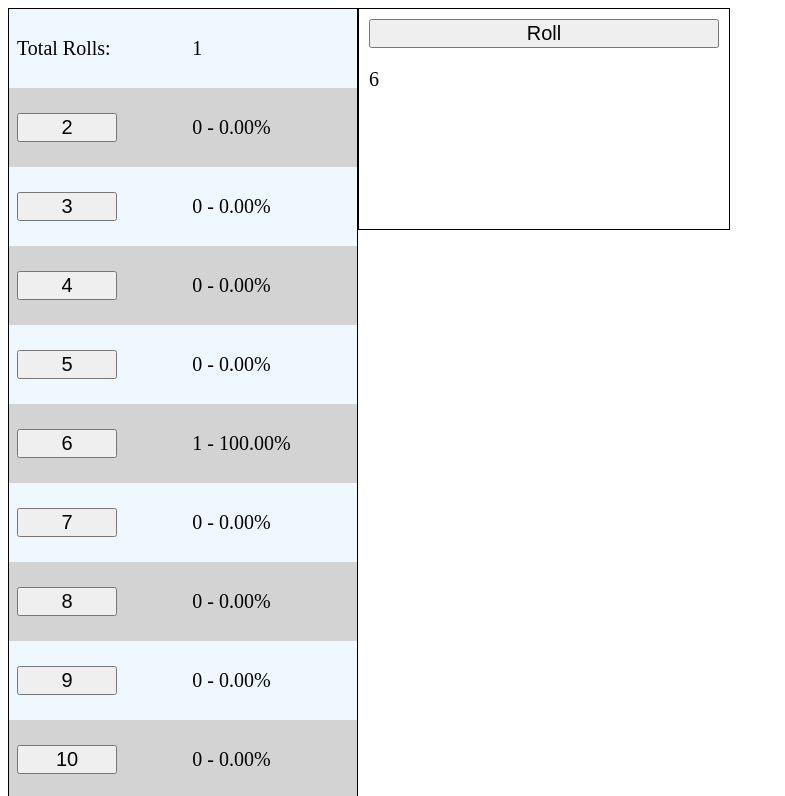
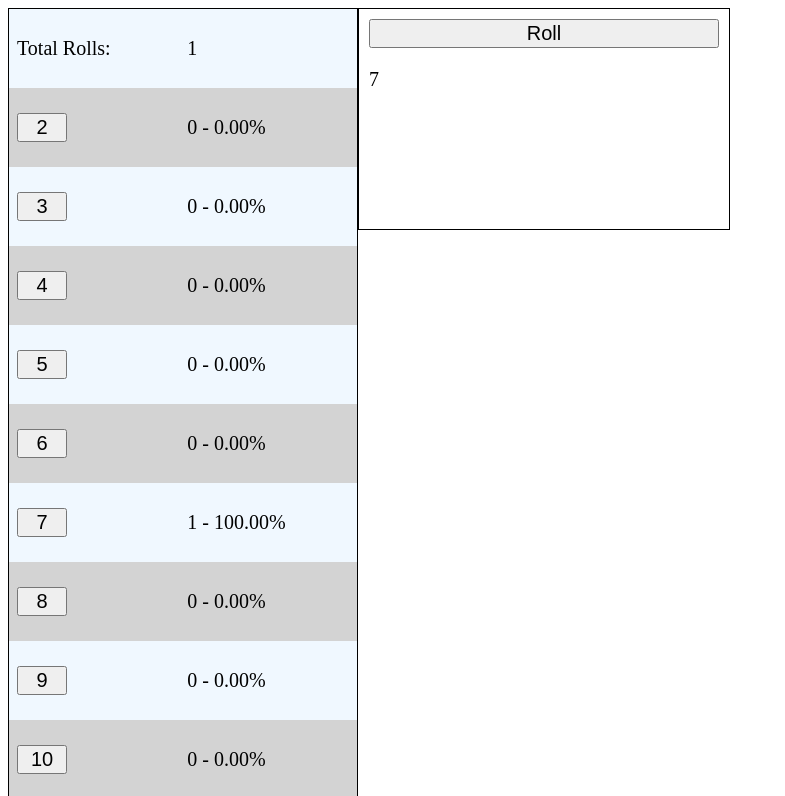
Before and after one commit to AndrewWesleyCox/AndrewWesleyCox.github.io, a plain HTML site: page index.html in a window 1280 px wide. Both pictures are taken after a click on the button "Roll". Shown: the top 796 px of the page, without its empty margins (0-785 px from the left). Drawn offline with Linux system fonts and the light colour scheme.

Commit message:
dice roller

```diff
--- a/Dice.js
+++ b/Dice.js
@@ -21,9 +21,9 @@ function changePercentages(){
 }
 
 function roll(){
-    var roll1 = Math.floor(Math.random()*5)+1;
+    var roll1 = Math.floor(Math.random()*6)+1;
     console.log(roll1);
-    var roll2 = Math.floor(Math.random()*5)+1;
+    var roll2 = Math.floor(Math.random()*6)+1;
     console.log(roll2);
     var rollTotal = roll1 + roll2;
     rollHistory = rollHistory.concat(rollTotal.toString() + " ");
--- a/index.html
+++ b/index.html
@@ -4,7 +4,7 @@
         <title>Dice Roller</title>
         <style>
             button {
-                width: 100px;
+                width: 50px;
                 font-size: 20px;
             }
             p {
```
